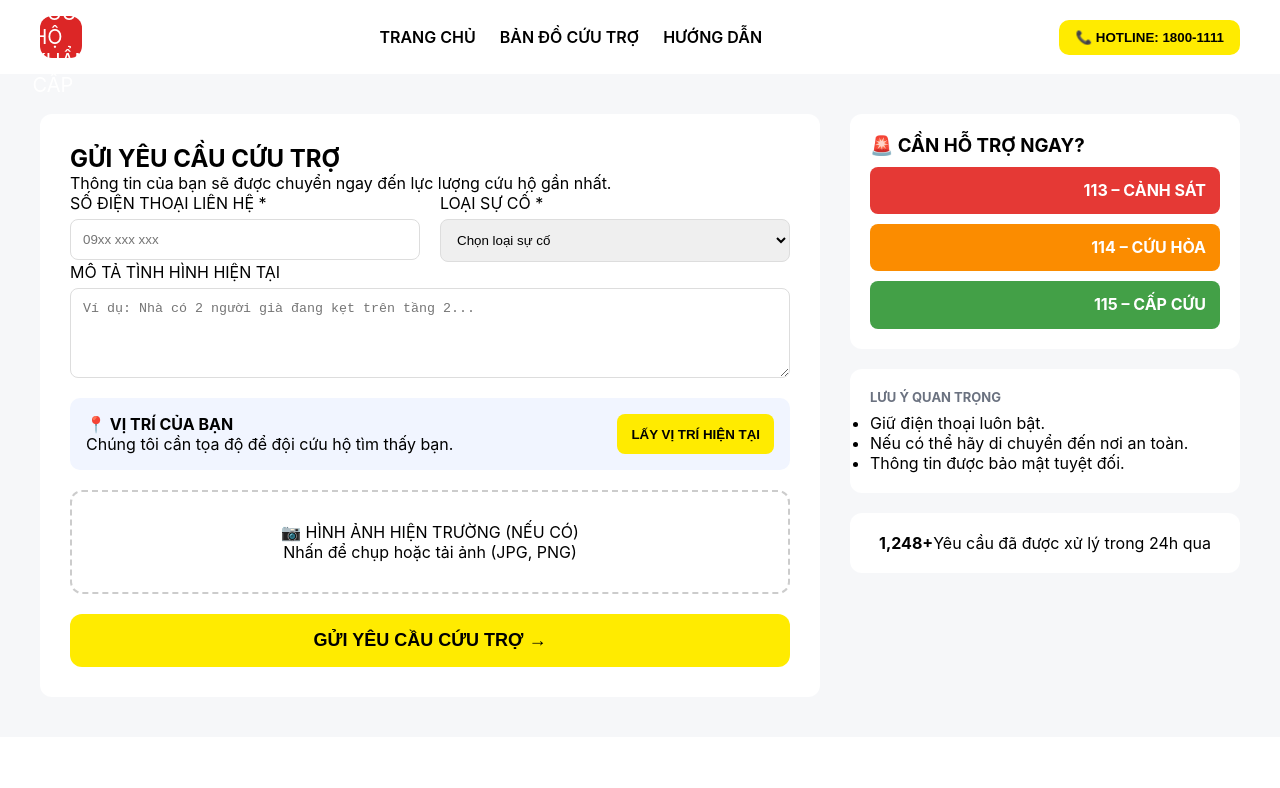
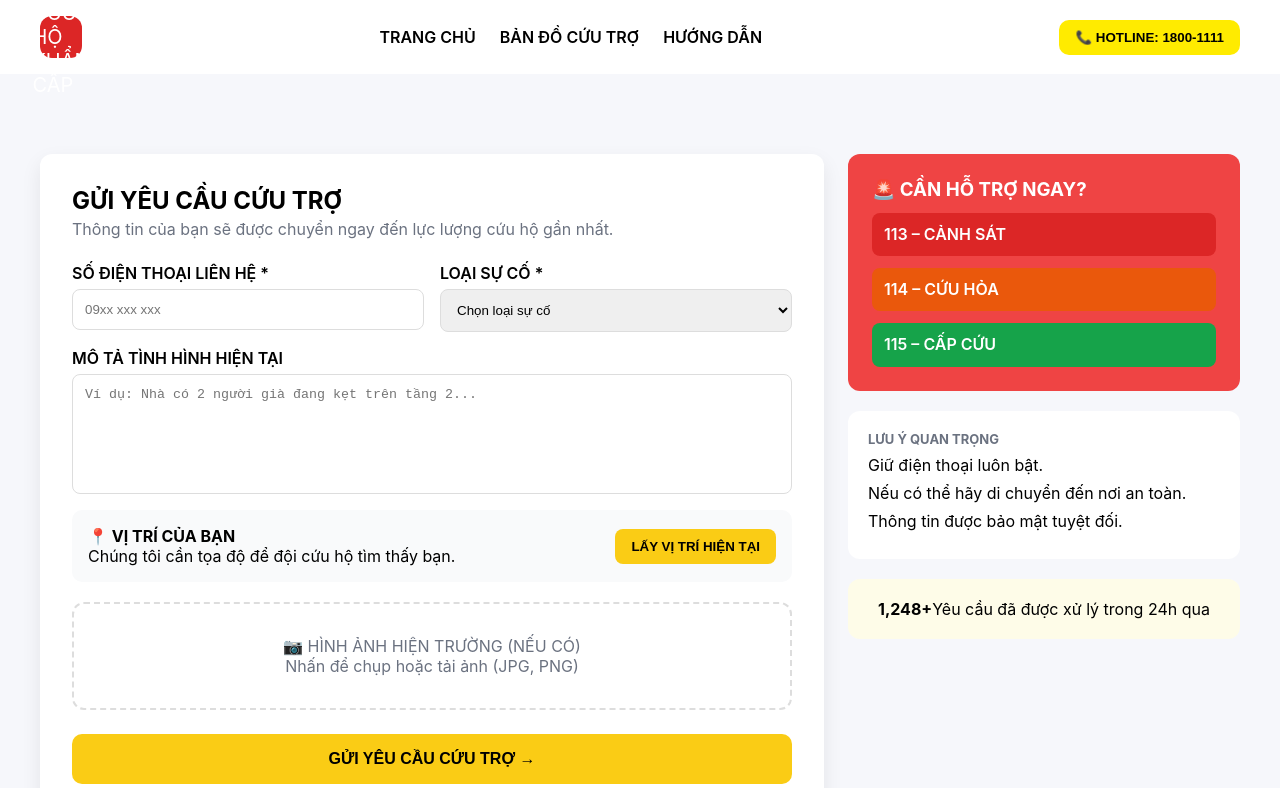
Before and after one commit to GinNguyen984/Flood-Rescue-Coordination-and-Relief-Management-System-FE, a React (Vite) app in the folder FE/: page /emergency in a window 1280 px wide. Shown: the top 788 px of the page. Built offline with nearby package versions, Linux system fonts and the light colour scheme.

Commit message:
fix UI gửi yêu cầu cứu hộ

```diff
--- a/FE/src/pages/EmergencyRequest/EmergencyRequest.css
+++ b/FE/src/pages/EmergencyRequest/EmergencyRequest.css
@@ -1,6 +1,6 @@
 .emergency-page {
-    background: #f6f7f9;
-    padding: 40px 0;
+    background: #f6f7fb;
+    padding: 80px 0;
   }
 
   .emergency-container {
@@ -8,18 +8,29 @@
     margin: auto;
     display: grid;
     grid-template-columns: 2fr 1fr;
-    gap: 30px;
+    gap: 24px;
   }
 
+  /* LEFT FORM */
   .emergency-form {
-    background: white;
-    padding: 30px;
+    background: #fff;
+    padding: 32px;
     border-radius: 12px;
+    box-shadow: 0 8px 20px rgba(0,0,0,.08);
+  }
+
+  .emergency-form h2 {
+    margin-bottom: 4px;
+  }
+
+  .sub {
+    color: #6b7280;
+    margin-bottom: 24px;
   }
 
   .form-row {
     display: flex;
-    gap: 20px;
+    gap: 16px;
   }
 
   .form-group {
@@ -27,6 +38,14 @@
     display: flex;
     flex-direction: column;
     gap: 6px;
+    margin-bottom: 16px;
+  }
+
+  .form-group label {
+    font-weight: 600;
+    display: flex;
+    gap: 6px;
+    align-items: center;
   }
 
   input, select, textarea {
@@ -36,64 +55,100 @@
   }
 
   textarea {
-    min-height: 90px;
+    resize: none;
+    height: 120px;
   }
 
+  /* LOCATION */
   .location-box {
     display: flex;
     justify-content: space-between;
-    background: #f1f5ff;
+    align-items: center;
+    background: #f9fafb;
     padding: 16px;
     border-radius: 10px;
-    margin: 20px 0;
+    margin-bottom: 20px;
   }
 
   .btn-yellow {
-    background: #ffeb00;
+    background: #facc15;
+    padding: 10px 16px;
+    border-radius: 8px;
+    font-weight: 600;
     border: none;
-    padding: 10px 14px;
+    cursor: pointer;
+    display: flex;
+    gap: 6px;
+  }
+
+  /* UPLOAD */
+  .upload-box {
+    border: 2px dashed #ddd;
+    padding: 32px;
+    text-align: center;
+    border-radius: 12px;
+    color: #6b7280;
+    margin-bottom: 24px;
+  }
+
+  /* SUBMIT */
+  .submit-btn {
+    width: 100%;
+    background: #facc15;
+    border: none;
+    padding: 16px;
+    font-size: 16px;
+    font-weight: 700;
+    border-radius: 10px;
+    cursor: pointer;
+  }
+
+  /* RIGHT */
+  .emergency-info {
+    display: flex;
+    flex-direction: column;
+    gap: 20px;
+  }
+
+  .help-box {
+    background: #ef4444;
+    color: #fff;
+    padding: 24px;
+    border-radius: 12px;
+  }
+
+  .hotline {
+    margin-top: 12px;
+    padding: 12px;
     border-radius: 8px;
+    display: flex;
+    gap: 8px;
+    align-items: center;
     font-weight: 600;
   }
 
-  .upload-box {
-    border: 2px dashed #ccc;
-    padding: 30px;
-    text-align: center;
+  .red { background: #dc2626; }
+  .orange { background: #ea580c; }
+  .green { background: #16a34a; }
+
+  .note-box, .stat-box {
+    background: #fff;
+    padding: 20px;
     border-radius: 12px;
   }
 
-  .submit-btn {
-    width: 100%;
-    background: #ffeb00;
-    padding: 16px;
-    border-radius: 12px;
-    font-size: 18px;
-    font-weight: 700;
-    border: none;
-    margin-top: 20px;
+  .note-box ul {
+    list-style: none;
+    padding: 0;
   }
 
-  .emergency-info > div {
-    background: white;
-    padding: 20px;
-    border-radius: 12px;
-    margin-bottom: 20px;
+  .note-box li {
+    display: flex;
+    gap: 8px;
+    margin-bottom: 8px;
   }
-
-  .hotline {
-    padding: 14px;
-    color: white;
-    border-radius: 8px;
-    margin-top: 10px;
-    font-weight: bold;
-  }
-
-  .red { background: #e53935; }
-  .orange { background: #fb8c00; }
-  .green { background: #43a047; }
 
   .stat-box {
     text-align: center;
-    background: #fffde7;
+    background: #fefce8;
   }
```
